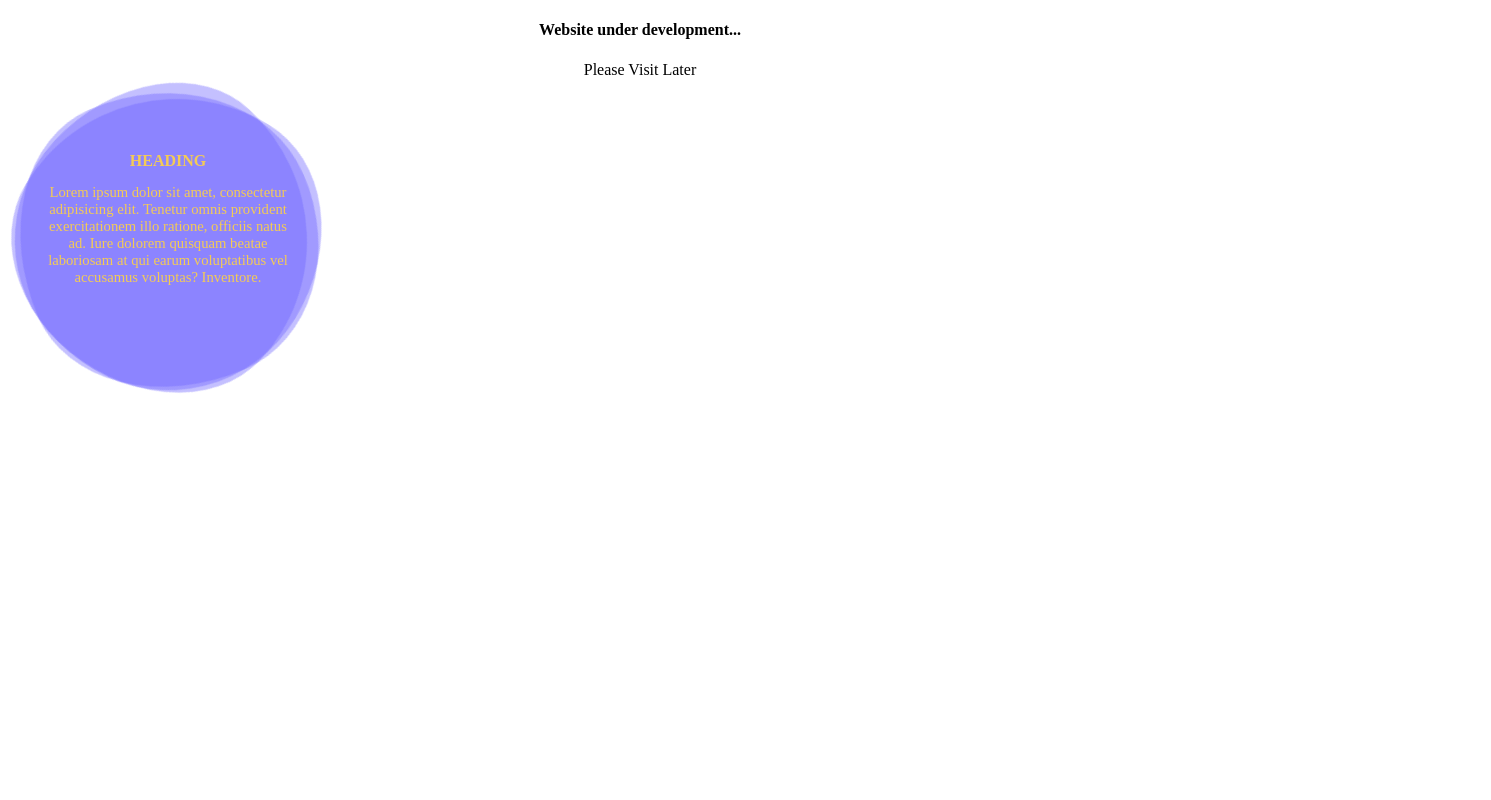
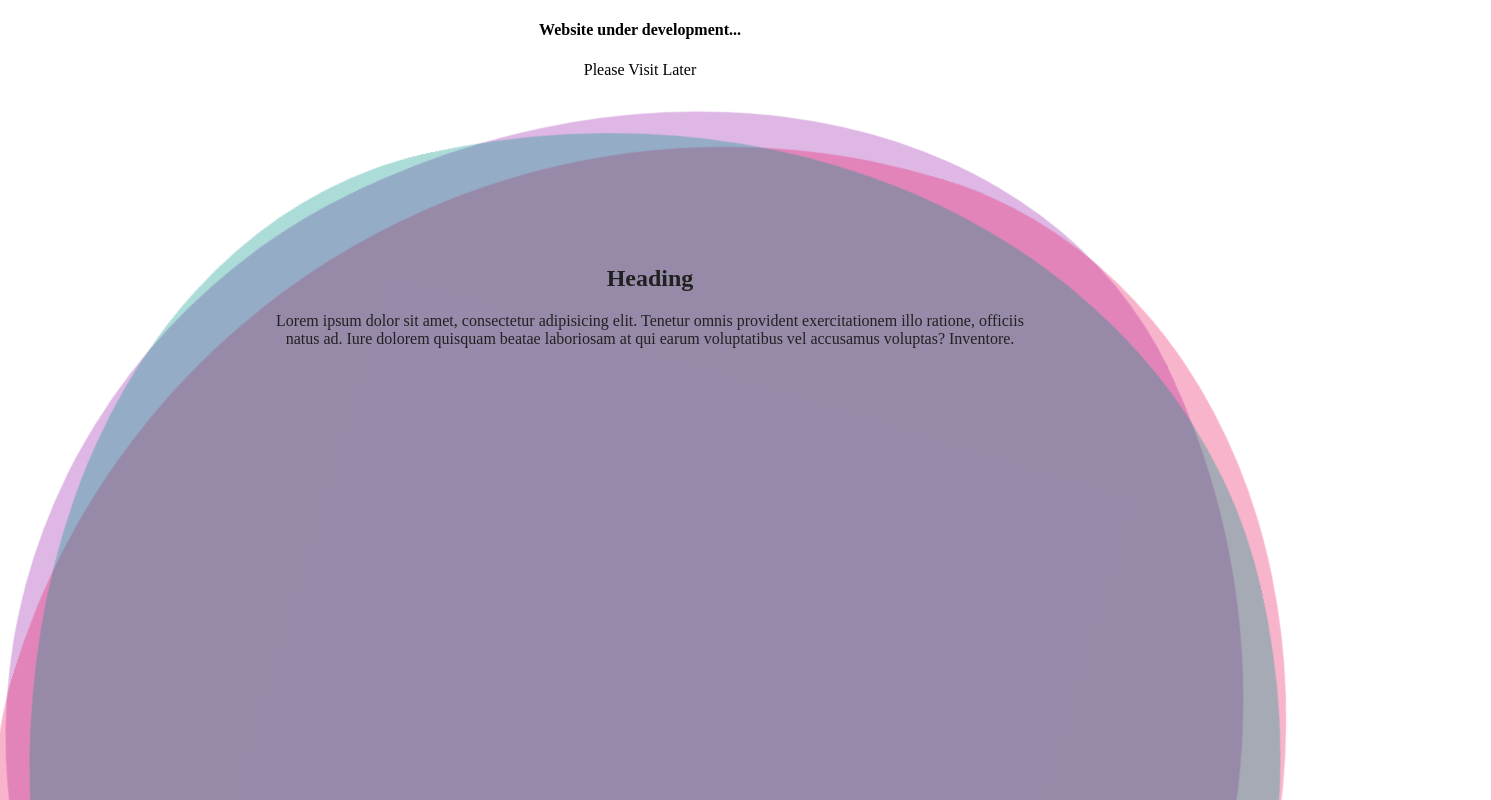
Before and after one commit to uzair-suria/uas-short-animations, a React (Create React App) app: page / in a window 1280 px wide. Shown: the top 800 px of the page, 1491 px wide, since content can reach past the window. Built offline with nearby package versions, Linux system fonts and the light colour scheme.

Commit message:
Update Blob.js

```diff
--- a/src/components/Blob.js
+++ b/src/components/Blob.js
@@ -36,57 +36,54 @@ const randomRadiiGenerator = (min, max) => {
 
 const useStyles = createUseStyles({
 	square: {
-		width: 300,
-		height: 300,
+		width: '100%',
+		// height: 300,
+		// paddingTop: '50%',
+		// BoxSizing: 'border-box',
 		margin: 10,
 		left: 0,
+		borderRadius: '100%',
 		position: 'relative',
 		'& span:nth-child(1)': {
 			position: 'absolute',
-			width: 300,
-			height: 300,
+			width: '100%',
+			paddingTop: '100%',
 			left: 0,
 			borderRadius: randomRadiiGenerator(40, 60),
 			transition: '1.5s',
-			background: '#6c63ff',
-			opacity: 0.4,
+			background: '#9c27b054',
 			animation: '$blob-rotate-1 4s linear infinite',
 		},
 		'&:hover span:nth-child(1)': {
-			background: '#6c63ff',
-			opacity: 0.5,
+			background: '#9c27b054',
 			borderRadius: '100%',
 		},
 		'& span:nth-child(2)': {
 			position: 'absolute',
-			width: 300,
-			height: 300,
+			width: '100%',
+			paddingTop: '100%',
 			left: 0,
 			borderRadius: randomRadiiGenerator(40, 60),
 			transition: '1.5s',
-			background: '#6c63ff',
-			opacity: 0.4,
+			background: '#e91e6354',
 			animation: '$blob-rotate-1 6s reverse linear infinite',
 		},
 		'&:hover span:nth-child(2)': {
-			background: '#6c63ff',
-			opacity: 0.5,
+			background: '#e91e6354',
 			borderRadius: '100%',
 		},
 		'& span:nth-child(3)': {
 			position: 'absolute',
-			width: 300,
-			height: 300,
+			width: '100%',
+			paddingTop: '100%',
 			left: 0,
 			borderRadius: randomRadiiGenerator(40, 60),
 			transition: '1.5s',
-			background: '#6c63ff',
-			opacity: 0.4,
+			background: '#00968854',
 			animation: '$blob-rotate-1 8s linear infinite',
 		},
 		'&:hover span:nth-child(3)': {
-			background: '#6c63ff',
-			opacity: 0.5,
+			background: '#00968854',
 			borderRadius: '100%',
 		},
 	},
@@ -98,34 +95,48 @@ const useStyles = createUseStyles({
 			transform: 'rotate(360deg)',
 		},
 	},
+	container: {
+		marginTop: '5vh',
+		position: 'relative',
+		width: '100%',
+		paddingTop: '100%',
+		overflow: 'hidden',
+		borderRadius: '100%',
+		// background: 'black',
+	},
 	content: {
-		position: 'relative',
+		position: 'absolute',
+		top: 0,
+		left: 0,
+		right: 0,
+		bottom: 0,
 		textAlign: 'center',
-		padding: '50px 30px',
-		color: '#f4cb55',
-		transition: '0.5s',
+		color: '#212121',
+		borderRadius: '100%',
 		zIndex: 1,
-		'& > h2': {
-			fontSize: '1em',
-			fontWeight: 'bolder',
-			textTransform: 'uppercase',
-		},
-		'& > p': {
-			fontSize: '11pt',
-		},
+	},
+	text: {
+		paddingTop: '10%',
+		width: '60%',
+		marginLeft: '20%',
 	},
 });
 
 const Blob = ({ children }) => {
 	const styles = useStyles();
+
 	return (
 		<div className={styles.square}>
 			<span />
 			<span />
 			<span />
-			<div className={styles.content}>
-				<h2>Heading</h2>
-				<p>{children}</p>
+			<div className={styles.container}>
+				<div className={styles.content}>
+					<div className={styles.text}>
+						<h2>Heading</h2>
+						<p>{children}</p>
+					</div>
+				</div>
 			</div>
 		</div>
 	);
```
